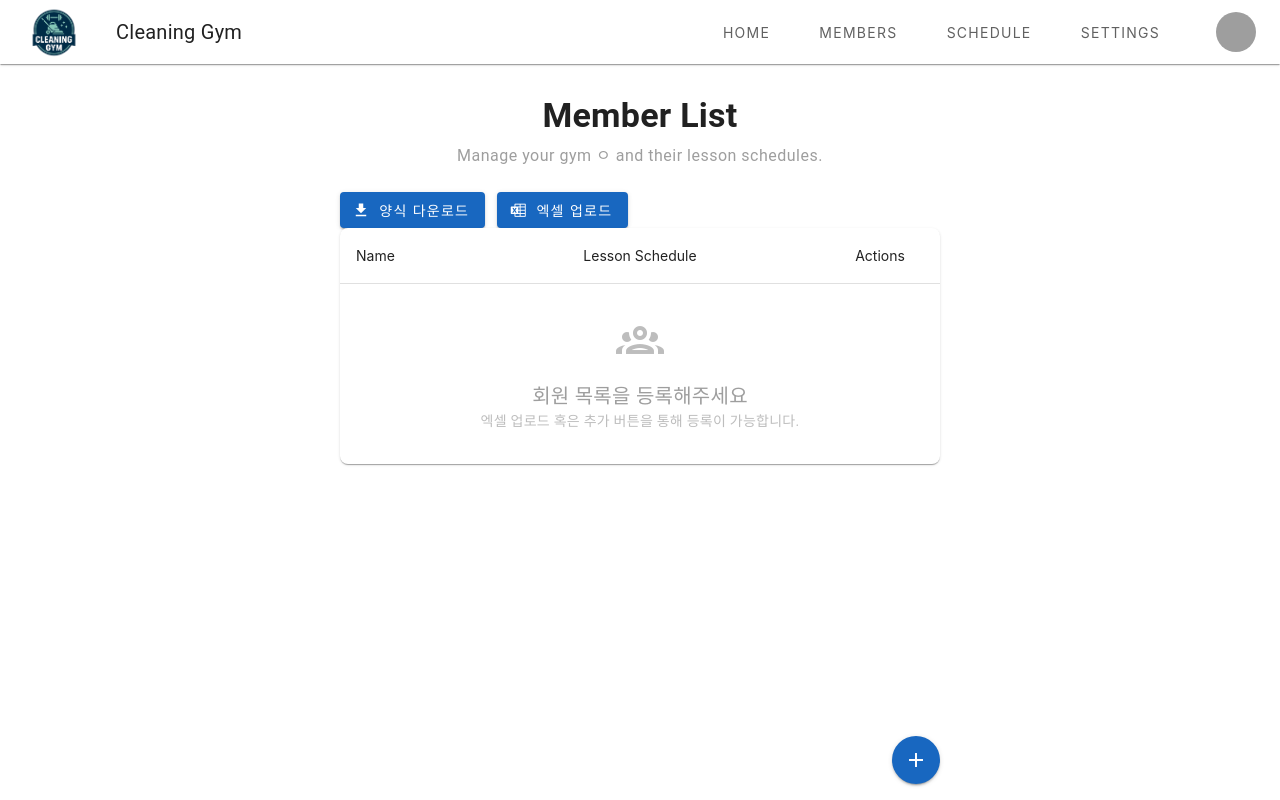
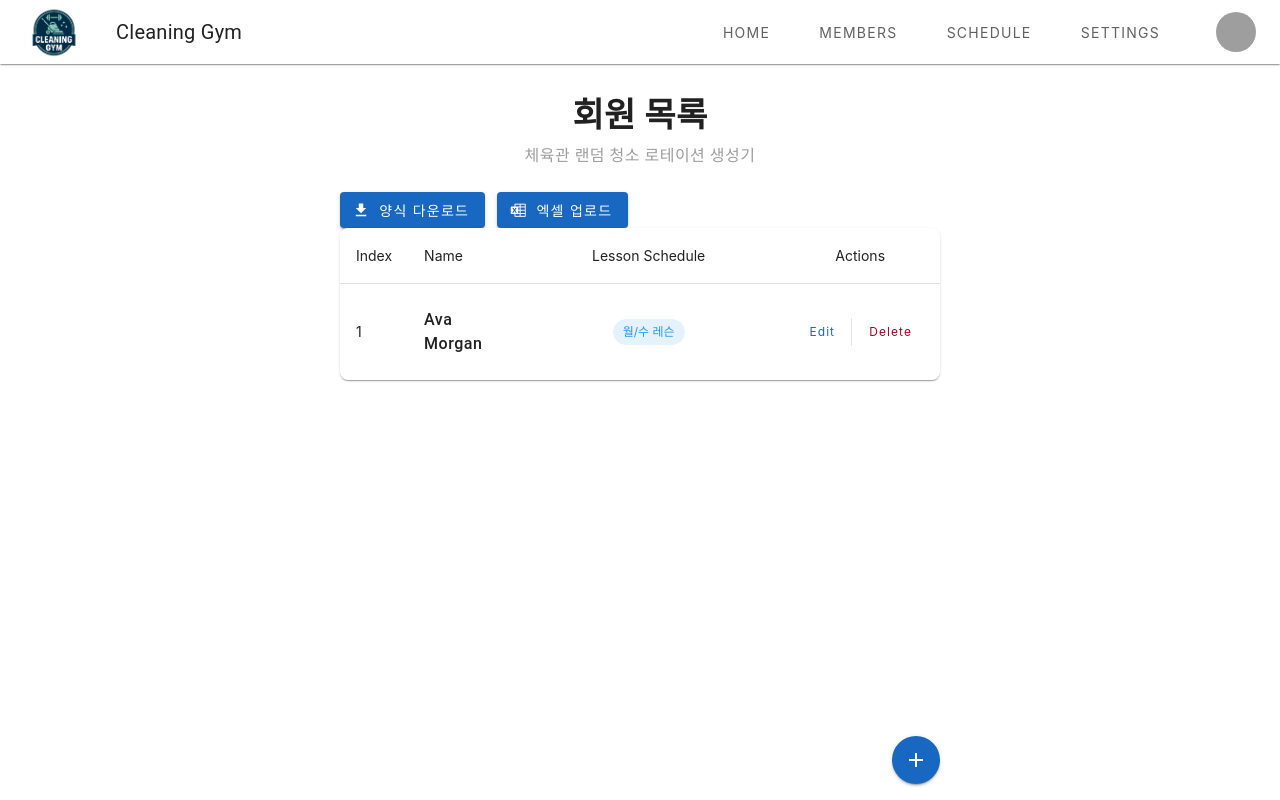
Before and after one commit to HoonDongKang/gym-cleaning-rotation, a Vue app: page / in a window 1280 px wide. Built offline with nearby package versions, Linux system fonts and the light colour scheme; grey boxes are pictures that could not be loaded.

Commit message:
feat: Add delete, edit member dialog

```diff
--- a/src/components/MemberDeleteDialog.vue
+++ b/src/components/MemberDeleteDialog.vue
@@ -1,19 +1,39 @@
-<!-- <template>
-  <v-dialog v-model="deleteDialog" max-width="400">
+<template>
+  <v-dialog v-model="dialog" max-width="400">
+    <template #activator="{ props }">
+      <slot name="activator" v-bind="props" />
+    </template>
     <v-card>
       <v-card-title class="text-h6"> Confirm Delete </v-card-title>
 
-      <v-card-text>
-        Are you sure you want to delete {{ selectedMember?.name }}? This action cannot be undone.
-      </v-card-text>
+      <v-card-text> 회원 {{ props.member?.name }}을 제거하시겠습니까? </v-card-text>
 
       <v-card-actions>
         <v-spacer />
 
-        <v-btn variant="text" @click="deleteDialog = false"> Cancel </v-btn>
+        <v-btn variant="text" @click="dialog = false"> Cancel </v-btn>
 
         <v-btn color="error" variant="tonal" @click="deleteMember"> Delete </v-btn>
       </v-card-actions>
     </v-card>
   </v-dialog>
-</template> -->
+</template>
+
+<script setup lang="ts">
+import { ref, defineProps } from 'vue';
+
+const dialog = ref(false);
+const props = defineProps<{
+  member?: {
+    _id: number;
+    name: string;
+    schedule?: string[];
+  };
+}>();
+const emit = defineEmits(['delete']);
+
+const deleteMember = () => {
+  emit('delete', props.member?._id);
+  dialog.value = false;
+};
+</script>
--- a/src/components/MemberDialog.vue
+++ b/src/components/MemberDialog.vue
@@ -3,10 +3,10 @@
     <template #activator="{ props }">
       <slot name="activator" v-bind="props" />
     </template>
+
     <v-card>
       <v-card-title>
-        새 회원 추가
-        <!-- {{ member ? '회원 정보 수정' : '새 회원 추가' }} -->
+        {{ isEditMode ? '회원 정보 수정' : '새 회원 추가' }}
       </v-card-title>
 
       <v-card-text>
@@ -39,8 +39,7 @@
         <v-spacer></v-spacer>
         <v-btn variant="text" @click="close">취소</v-btn>
         <v-btn color="primary" @click="save" :disabled="!canSave">
-          추가
-          <!-- {{ member ? '수정' : '추가' }} -->
+          {{ isEditMode ? '수정' : '추가' }}
         </v-btn>
       </v-card-actions>
     </v-card>
@@ -48,47 +47,78 @@
 </template>
 
 <script setup lang="ts">
-import { ref, computed, defineEmits } from 'vue';
+import { ref, computed, defineEmits, defineProps, watch } from 'vue';
+
 const emit = defineEmits(['save']);
+const props = defineProps<{
+  member?: {
+    _id: number;
+    name: string;
+    schedule?: string[];
+  };
+  length: number;
+}>();
 
 const valid = ref(false);
 const form = ref();
 const dialog = ref(false);
+const isEditMode = computed(() => !!props.member);
+
 const formData = ref({
+  _id: length + 1,
   name: '',
   lessonMW: false,
   lessonTT: false,
 });
+
 const nameRules = [(v: string) => !!v || '이름은 필수입니다.'];
-const canSave = computed(() => {
-  return formData.value.name;
-});
+const canSave = computed(() => formData.value.name.trim() !== '');
 
 const resetForm = () => {
   formData.value = {
+    _id: props.length + 1,
     name: '',
     lessonMW: false,
     lessonTT: false,
   };
 };
 
+const fillForm = () => {
+  if (props.member) {
+    formData.value._id = props.member._id;
+    formData.value.name = props.member.name || '';
+    formData.value.lessonMW = props.member.schedule?.includes('lessonMW') ?? false;
+    formData.value.lessonTT = props.member.schedule?.includes('lessonTT') ?? false;
+  } else {
+    resetForm();
+  }
+};
+
+watch(dialog, (val) => {
+  if (val) fillForm();
+});
+
+watch(
+  () => props.member,
+  () => {
+    if (dialog.value) fillForm();
+  },
+);
+
 const save = () => {
-  if (!canSave.value) {
-    return;
-  }
+  if (!canSave.value) return;
 
   const memberData = {
-    name: formData.value.name,
+    _id: formData.value._id,
+    name: formData.value.name.trim(),
     schedule: [
-      formData.value.lessonMW ? 'lessonMW' : '',
-      formData.value.lessonTT ? 'lessonTT' : '',
+      ...(formData.value.lessonMW ? ['lessonMW'] : []),
+      ...(formData.value.lessonTT ? ['lessonTT'] : []),
     ],
-    // lessonMW: formData.value.lessonMW,
-    // lessonTT: formData.value.lessonTT,
+    ...(props.member?._id && { _id: props.member._id }),
   };
 
   emit('save', memberData);
-
   close();
 };
 
--- a/src/components/MemberManagement.vue
+++ b/src/components/MemberManagement.vue
@@ -6,8 +6,8 @@
     <div style="max-width: 1200px; width: 100%">
       <!-- Page Header -->
       <div class="mb-6 text-center">
-        <h1 class="text-h4 font-weight-bold text-grey-darken-4 mb-2">Member List</h1>
-        <p class="text-body-1 text-grey">Manage your gym ㅇ and their lesson schedules.</p>
+        <h1 class="text-h4 font-weight-bold text-grey-darken-4 mb-2">회원 목록</h1>
+        <p class="text-body-1 text-grey">체육관 랜덤 청소 로테이션 생성기</p>
       </div>
 
       <excel-btn-group />
@@ -45,27 +45,29 @@
 
           <template #item.actions="{ item }">
             <div class="d-flex gap-2">
+              <member-dialog v-bind="{ member: item, length: members.length }" @save="handleMember">
+                <template #activator="props">
                   <v-btn
+                    v-bind="props"
                     variant="text"
                     color="primary"
                     size="small"
                     class="text-none"
-                @click="editMember(item)"
                   >
                     Edit
                   </v-btn>
+                </template>
+              </member-dialog>
 
               <v-divider vertical class="mx-1" />
 
-              <v-btn
-                variant="text"
-                color="error"
-                size="small"
-                class="text-none"
-                @click="confirmDelete(item)"
-              >
+              <member-delete-dialog v-bind="{ member: item }" @delete="deleteMember">
+                <template #activator="props">
+                  <v-btn v-bind="props" variant="text" color="error" size="small" class="text-none">
                     Delete
                   </v-btn>
+                </template>
+              </member-delete-dialog>
             </div>
           </template>
 
@@ -83,7 +85,7 @@
         </v-data-table>
       </v-card>
 
-      <member-dialog @save="addMember">
+      <member-dialog v-bind="{ length: members.length }" @save="handleMember">
         <template #activator="props">
           <v-btn
             v-bind="props"
@@ -103,8 +105,15 @@
 import { ref, reactive } from 'vue';
 import ExcelBtnGroup from './ExcelBtnGroup.vue';
 import MemberDialog from './MemberDialog.vue';
+import MemberDeleteDialog from './MemberDeleteDialog.vue';
 
 const headers = ref([
+  {
+    title: 'Index',
+    key: '_id',
+    align: 'start',
+    width: '10%',
+  },
   {
     title: 'Name',
     key: 'name',
@@ -125,10 +134,13 @@ const headers = ref([
   },
 ]);
 
-const members = ref([]);
-
-const deleteDialog = ref(false);
-const selectedMember = ref(null);
+const members = ref([
+  {
+    _id: 1,
+    name: 'Ava Morgan',
+    schedule: ['lessonMW'],
+  },
+]);
 
 // Methods
 const getScheduleColor = (schedule) => {
@@ -140,36 +152,35 @@ const getScheduleColor = (schedule) => {
 };
 
 const editMember = (member) => {
-  console.log('Editing member:', member);
-  // Implement edit functionality
-  // Example: open edit dialog or navigate to edit page
+  const index = members.value.findIndex((m) => m._id === member._id);
+  if (index !== -1) {
+    members.value[index] = { ...members.value[index], ...member };
+  }
 };
 
-const confirmDelete = (member) => {
-  selectedMember.value = member;
-  deleteDialog.value = true;
-};
-
-const deleteMember = () => {
-  if (selectedMember.value) {
-    const index = members.value.findIndex((m) => m.id === selectedMember.value.id);
+const deleteMember = (_id) => {
+  if (_id) {
+    const index = members.value.findIndex((m) => m._id === _id);
     if (index > -1) {
       members.value.splice(index, 1);
     }
-    console.log('Deleted member:', selectedMember.value.name);
   }
-  deleteDialog.value = false;
-  selectedMember.value = null;
+};
+
+const handleMember = (member) => {
+  if (members.value.length < member?._id) {
+    addMember(member);
+  } else {
+    editMember(member);
+  }
 };
 
 const addMember = (member) => {
-  console.log('Adding new member');
   members.value.push(member);
 };
 </script>
 
 <style scoped>
-/* Custom styles if needed */
 .v-data-table {
   background-color: transparent;
 }
```
Lines whose indentation alone changed are shown as unchanged.
